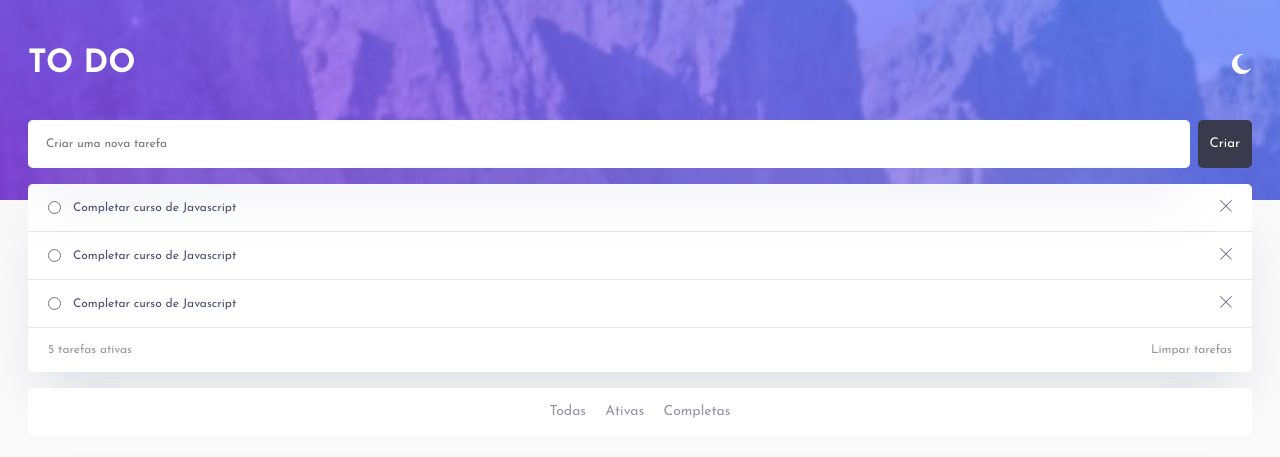
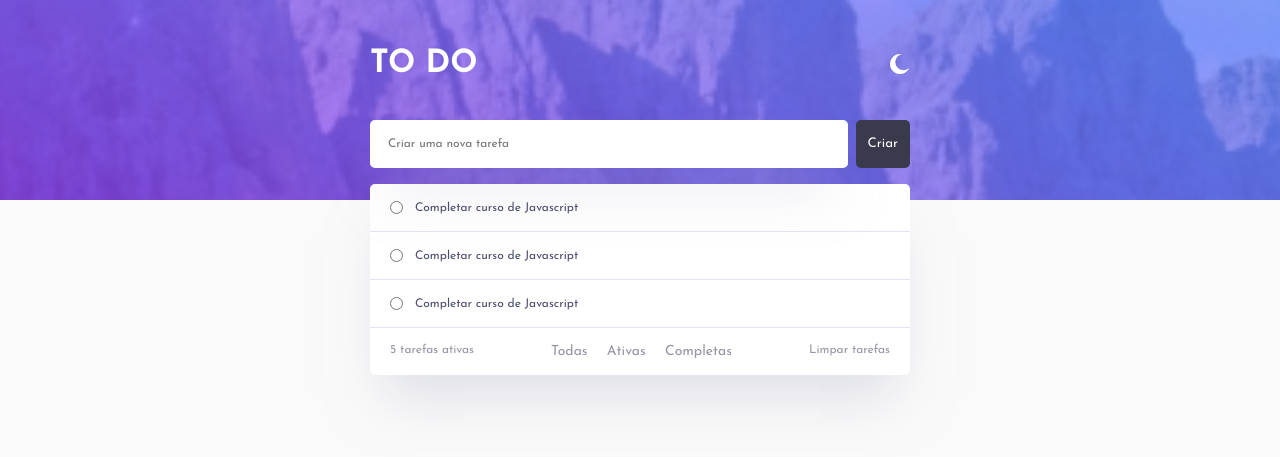
Before and after one commit to Augusto-Valerio/todo-app, a Node server app: page / in a window 1280 px wide. Shown: the top 457 px of the page. Run offline with Node 20, Linux system fonts and the light colour scheme; some libraries are stand-ins or nearby versions.

Commit message:
primeiros ajustes do desktop

```diff
--- a/public/CSS/styles.css
+++ b/public/CSS/styles.css
@@ -32,7 +32,12 @@ header {
     padding: 3rem 1.75rem 0;
 }
 
-header div {
+header > div {
+    max-width: 33.75rem;
+    margin-inline: auto;
+}
+
+header div div {
     display: flex;
     align-items: center;
     justify-content: space-between;
@@ -79,6 +84,8 @@ main {
     box-shadow: var(--box-shadow);
     border-radius: 0.3125rem;
     margin-top: -1rem;
+    max-width: 33.75rem;
+    margin-inline: auto;
 }
 
 .tarefas .tarefa {
@@ -123,11 +130,17 @@ main {
     color: var(--info-text-color);
 }
 
+.informacoes .botoes {
+    display: none;
+}
+
 .botoes {
     padding-block: 1rem;
     background: var(--bg-tarefas);
     border-radius: 0.3125rem;
     margin-top: 1rem;
+    max-width: 33.35rem;
+    margin-inline: auto;
 
     display: flex;
     justify-content: center;
@@ -135,3 +148,30 @@ main {
 
     font-size: 0.875rem;
 }
+
+@media(min-width: 1000px) {
+    section.botoes {
+        display: none;
+    }
+
+    .informacoes .botoes{
+        display: flex;
+        padding: 0;
+        margin-top: 0;
+    }
+
+    .tarefa button {
+        visibility: hidden;
+    }
+
+
+    .tarefa input:hover,
+    .tarefa label:hover,
+    .tarefa button:hover {
+        cursor: pointer;
+    }
+
+    .tarefa:hover button {
+        visibility: initial;
+    }
+}
--- a/views/home.handlebars
+++ b/views/home.handlebars
@@ -1,14 +1,5 @@
 <main>
     <section class="tarefas">
-
-
-
-            <form action="">
-
-            </form>
-
-
-
         <div class="tarefa">
             <form action="">
                 <div>
@@ -47,7 +38,15 @@
             </form>
         </div>
         <div class="informacoes">
+
             <p>5 tarefas ativas</p>
+
+    <div class="botoes">
+            <a href="">Todas</a>
+            <a href="">Ativas</a>
+            <a href="">Completas</a>
+    </div>
+
             <a href="">Limpar tarefas</a>
         </div>
     </section>
--- a/views/layouts/main.handlebars
+++ b/views/layouts/main.handlebars
@@ -12,6 +12,7 @@
 <body>
     <header>
        <div>
+         <div>
                 <h1>To Do</h1>
                 <img src="/imagens/moon-icon.png" alt="ícone de Lua">
             </div>
@@ -19,6 +20,8 @@
             <form action="">
                 <input type="text" id="nova-tarefa" placeholder="Criar uma nova tarefa" name="novaTarefa">
                 <button type="submit"> Criar</button>
+            </form>
+       </div>
     </header>
 
     {{{body}}}
```
Lines whose indentation alone changed are shown as unchanged.
